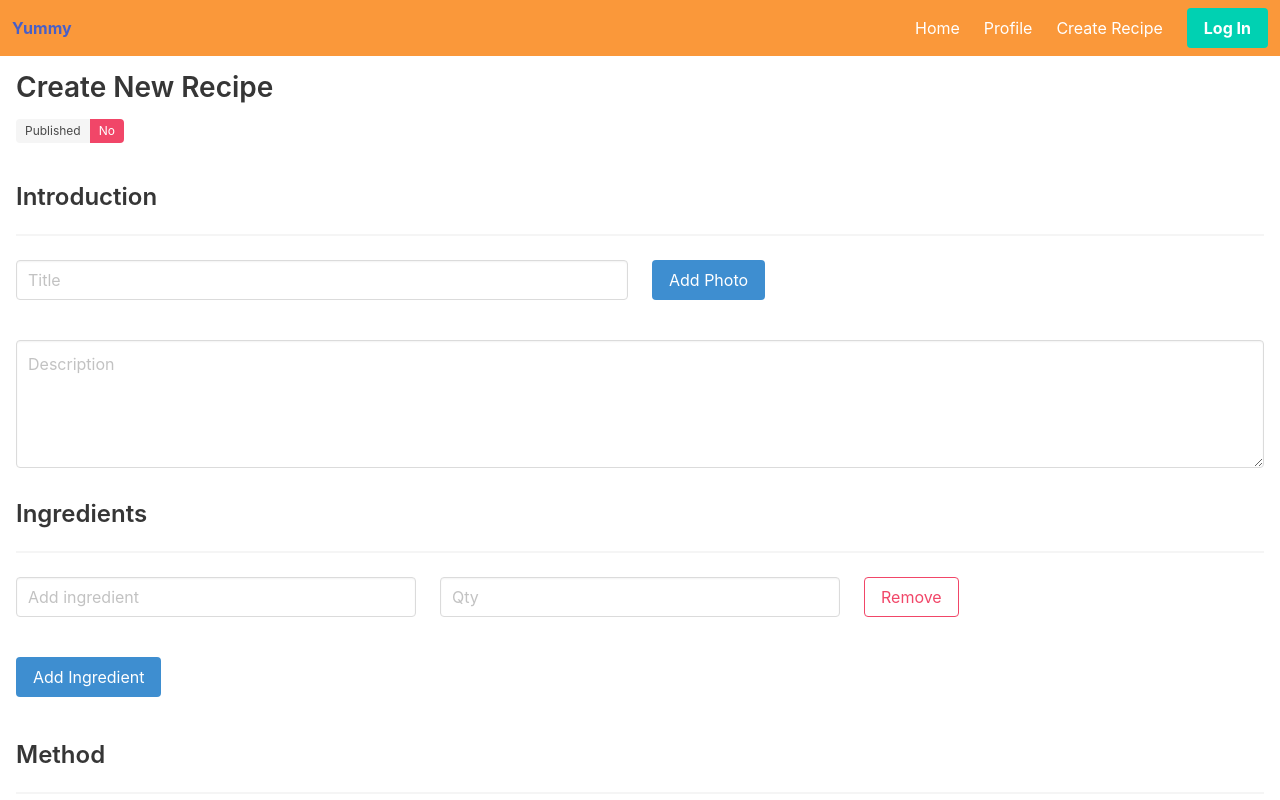
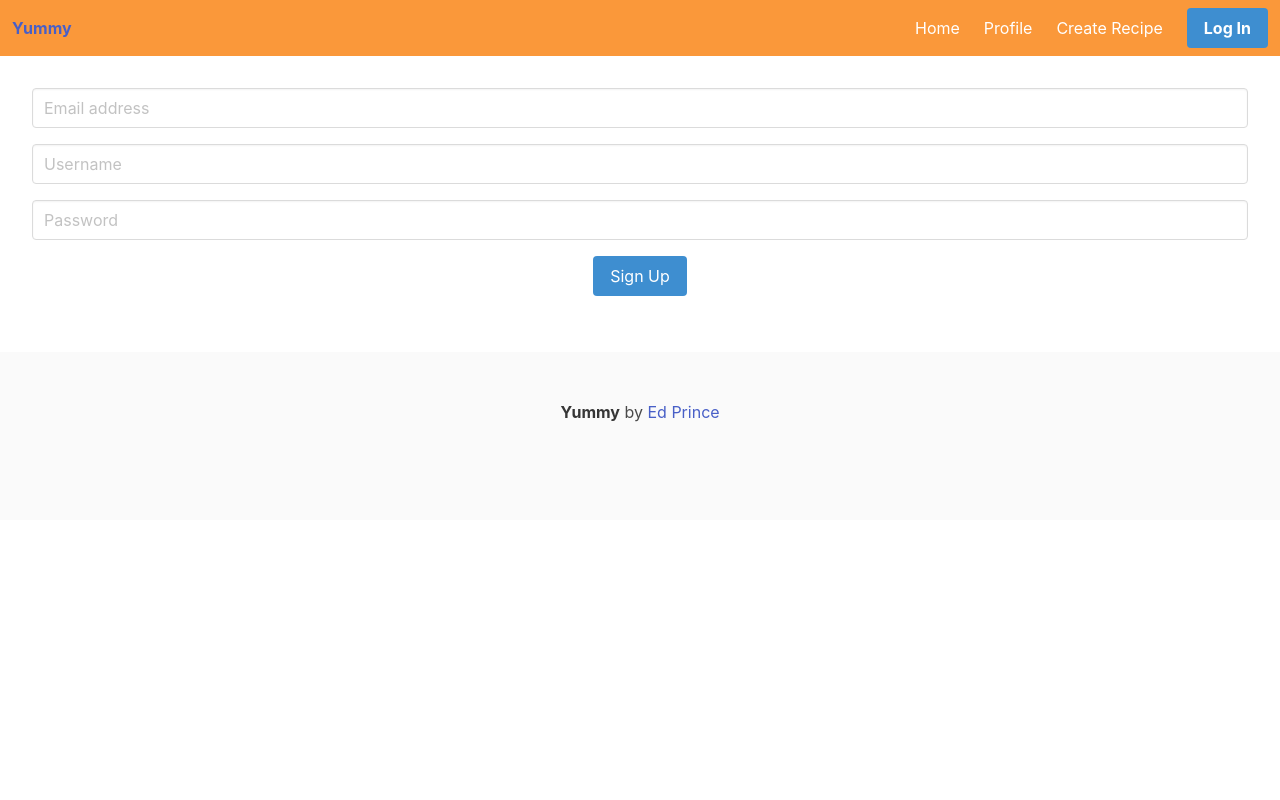
Before and after one commit to ETS-ReactNative4/yummy-client, a React (Create React App) app: page /register in a window 1280 px wide. Shown: the top 800 px of the page. Built offline with nearby package versions, Linux system fonts and the light colour scheme.

Commit message:
routing implemented

```diff
--- a/package.json
+++ b/package.json
@@ -5,7 +5,9 @@
   "dependencies": {
     "bulma": "^0.7.2",
     "react": "^16.5.2",
-    "react-dom": "^16.5.2"
+    "react-dom": "^16.5.2",
+    "react-router": "^4.3.1",
+    "react-router-dom": "^4.3.1"
   },
   "devDependencies": {
     "react-scripts": "2.0.5"
--- a/src/App.js
+++ b/src/App.js
@@ -1,12 +1,14 @@
 import React, { Component } from "react";
+import { BrowserRouter, Route, Switch } from "react-router-dom";
 import "bulma/css/bulma.min.css";
 import "./App.css";
-import Header from "./components/Header.js";
 import Create from "./components/Create.js";
 import Login from "./components/Login.js";
 import Home from "./components/Home.js";
 import Footer from "./components/Footer.js";
 import Menu from "./components/Menu.js";
+import Register from "./components/Register.js";
+import Profile from "./components/Profile.js";
 
 class App extends Component {
   render() {
@@ -14,7 +16,15 @@ class App extends Component {
       <div className="App">
         <Menu />
         <div className="App-body content">
-          <Create />
+          <BrowserRouter>
+            <Switch>
+              <Route path="/" component={Home} exact />
+              <Route path="/create" component={Create} />
+              <Route path="/login" component={Login} />
+              <Route path="/register" component={Register} />
+              <Route path="/profile" component={Profile} />
+            </Switch>
+          </BrowserRouter>
         </div>
         <Footer />
       </div>
--- a/src/components/Menu.js
+++ b/src/components/Menu.js
@@ -16,8 +16,6 @@ class Menu extends Component {
         $navbarBurgers.forEach(el => {
           el.addEventListener("click", () => {
             // Get the target from the "data-target" attribute
-            const target = el.dataset.target;
-            const $target = document.getElementById(target);
             let menu = document.getElementById("navbar");
 
             // Toggle the "is-active" class on both the "navbar-burger" and the "navbar-menu"
@@ -29,13 +27,13 @@ class Menu extends Component {
     });
     return (
       <nav className="navbar" role="navigation" aria-label="main navigation">
-        <div class="navbar-brand">
-          <a href="" className="navbar-item">
+        <div className="navbar-brand">
+          <a href="/" className="navbar-item">
             Yummy
           </a>
           <a
             role="button"
-            class="navbar-burger burger"
+            className="navbar-burger burger"
             aria-label="menu"
             aria-expanded="false"
             data-target="navbarBasicExample"
@@ -50,19 +48,19 @@ class Menu extends Component {
           <div className="navbar-start" />
 
           <div className="navbar-end">
-            <a href="" className="navbar-item">
+            <a href="/" className="navbar-item">
               Home
             </a>
 
-            <a href="" className="navbar-item">
+            <a href="/profile" className="navbar-item">
               Profile
             </a>
-            <a href="" className="navbar-item">
+            <a href="/create" className="navbar-item">
               Create Recipe
             </a>
             <div className="navbar-item">
               <div className="buttons">
-                <a href="" className="button is-primary">
+                <a href="/login" className="button is-info">
                   <strong>Log In</strong>
                 </a>
               </div>
--- /dev/null
+++ b/src/components/Profile.js
@@ -0,0 +1,14 @@
+import React, { Component } from "react";
+import "./Profile.css";
+
+class Profile extends Component {
+  render() {
+    return (
+      <div className="App-body field">
+        <h2>My Profile</h2>
+      </div>
+    );
+  }
+}
+
+export default Profile;
--- /dev/null
+++ b/src/components/Register.js
@@ -0,0 +1,32 @@
+import React, { Component } from "react";
+import "./Register.css";
+
+class Register extends Component {
+  render() {
+    return (
+      <div className="App-body field">
+        <input
+          className="input"
+          type="email"
+          name="email"
+          placeholder="Email address"
+        />
+        <input
+          className="input"
+          type="text"
+          name="username"
+          placeholder="Username"
+        />
+        <input
+          className="input"
+          type="password"
+          name="password"
+          placeholder="Password"
+        />
+        <button className="button is-info center" type="submit">Sign Up</button>
+      </div>
+    );
+  }
+}
+
+export default Register;
--- a/src/index.js
+++ b/src/index.js
@@ -2,7 +2,6 @@ import React from "react";
 import ReactDOM from "react-dom";
 import "./index.css";
 import App from "./App";
-import Create from "./components/Create";
 import * as serviceWorker from "./serviceWorker";
 
 ReactDOM.render(<App />, document.getElementById("root"));
```
Also changed, not shown: src/components/Profile.css (added), src/components/Register.css (added), 1 other file (tests, documents, lock files or other folders).
